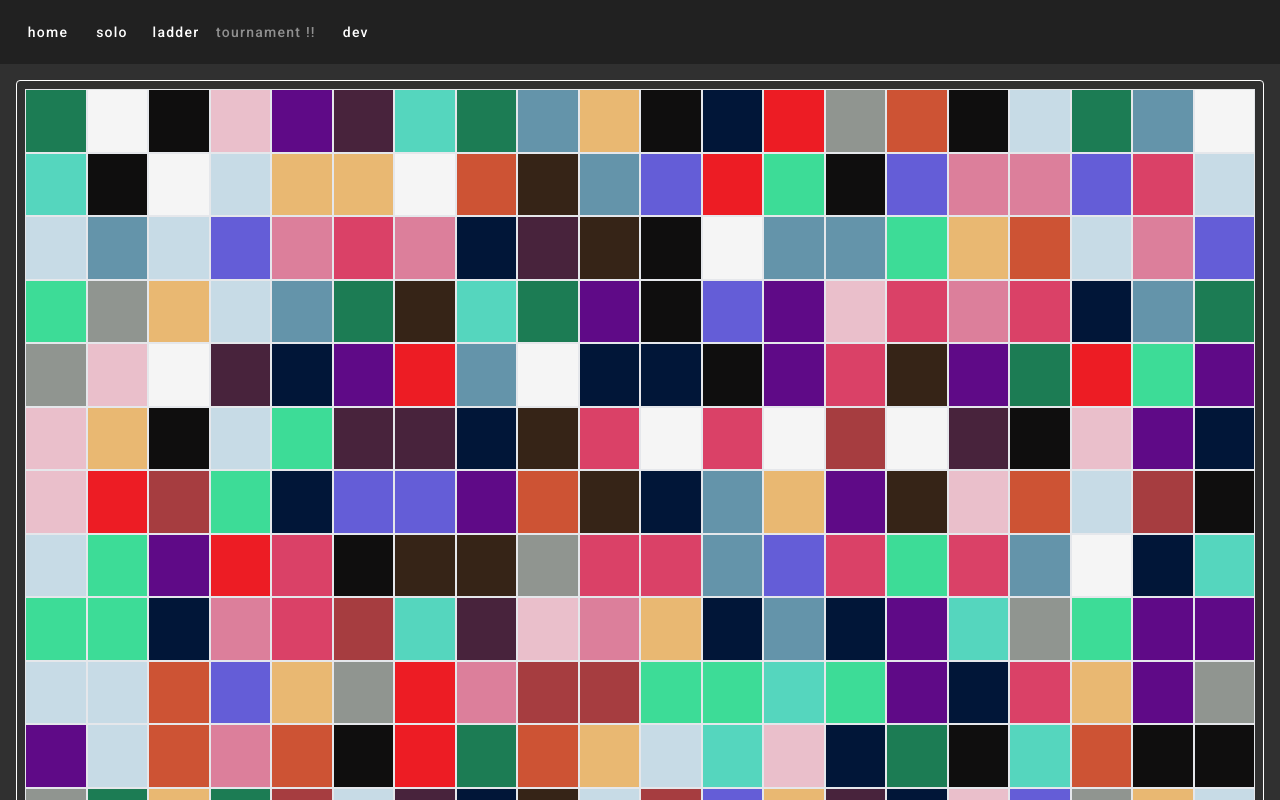
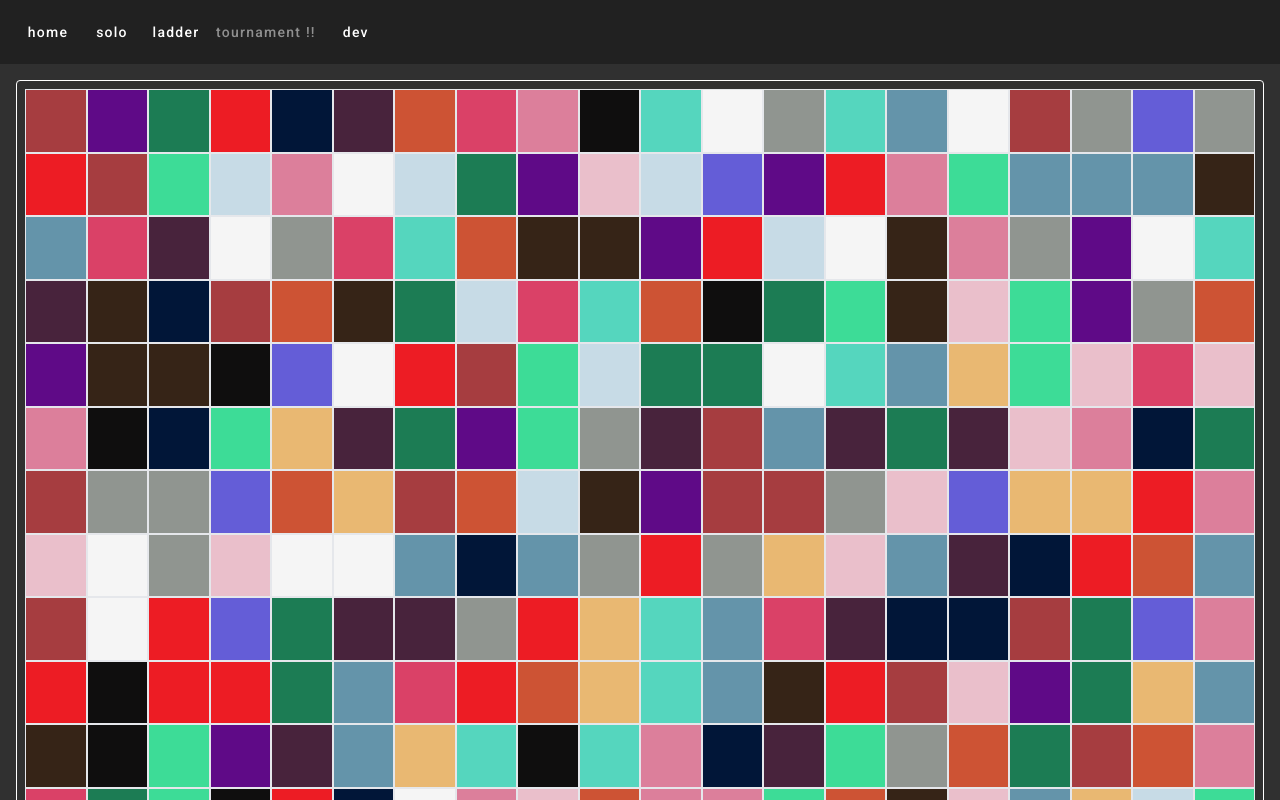
Before and after one commit to anthoxo/color-flood, an Angular app in the folder front/: page /dev in a window 1280 px wide. Shown: the top 800 px of the page. Built offline with nearby package versions, Linux system fonts and the light colour scheme.

Commit message:
[FRONT] Create random-grid (every 250ms)

```diff
--- /dev/null
+++ b/front/src/app/components/random-grid/random-grid.component.html
@@ -0,0 +1 @@
+<grid [config]="config()"></grid>
--- /dev/null
+++ b/front/src/app/components/random-grid/random-grid.component.ts
@@ -0,0 +1,43 @@
+import { Component, DestroyRef } from '@angular/core';
+import { GridComponent, GridConfig } from '../grid/grid.component';
+import { GridUtilsService } from '../../services/grid-utils.service';
+import { interval, map, startWith, take } from 'rxjs';
+import { takeUntilDestroyed, toSignal } from '@angular/core/rxjs-interop';
+import { AsyncPipe } from '@angular/common';
+
+@Component({
+  selector: 'random-grid',
+  templateUrl: 'random-grid.component.html',
+  standalone: true,
+  imports: [
+    GridComponent,
+    AsyncPipe
+  ]
+})
+export class RandomGridComponent {
+  configs: GridConfig[] = [
+    {
+      colors: this.gridUtilsService.generateColors(20)
+    },
+    {
+      colors: this.gridUtilsService.generateColors(20)
+    },
+    {
+      colors: this.gridUtilsService.generateColors(20)
+    },
+    {
+      colors: this.gridUtilsService.generateColors(20)
+    },
+  ];
+  config$ = interval(250)
+    .pipe(
+      takeUntilDestroyed(this.destroyRef),
+      map(val => this.configs[val % 4]),
+      startWith(this.configs[2]),
+      take(8)
+    );
+
+  config = toSignal(this.config$, { requireSync: true });
+
+  constructor(private gridUtilsService: GridUtilsService, private destroyRef: DestroyRef) {}
+}
--- a/front/src/app/dev/dev.component.html
+++ b/front/src/app/dev/dev.component.html
@@ -1 +1 @@
-<grid class="h-full w-full" [config]="gridConfig"></grid>
+<random-grid></random-grid>
--- a/front/src/app/dev/dev.component.ts
+++ b/front/src/app/dev/dev.component.ts
@@ -1,6 +1,7 @@
 import { Component } from '@angular/core';
 import { GridComponent, GridConfig } from '../components/grid/grid.component';
 import { GridUtilsService } from '../services/grid-utils.service';
+import { RandomGridComponent } from '../components/random-grid/random-grid.component';
 
 @Component({
   selector: 'dev',
@@ -8,16 +9,10 @@ import { GridUtilsService } from '../services/grid-utils.service';
   styleUrl: 'dev.component.scss',
   standalone: true,
   imports: [
-    GridComponent
+    GridComponent,
+    RandomGridComponent
   ]
 })
 export class DevComponent {
-
-  n = 20;
-
-  gridConfig: GridConfig = {
-    colors: this.gridUtilsService.generateColors(this.n)
-  };
-
   constructor(private gridUtilsService: GridUtilsService) {}
 }
```
